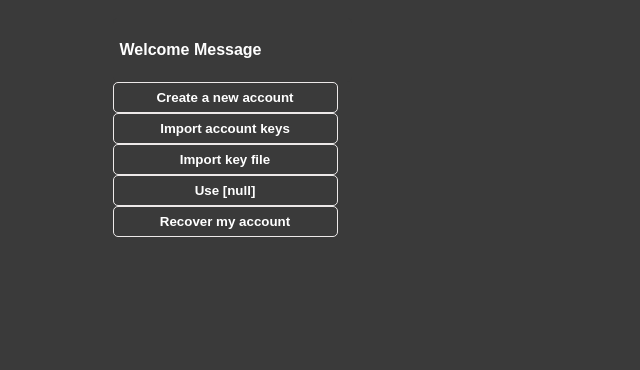
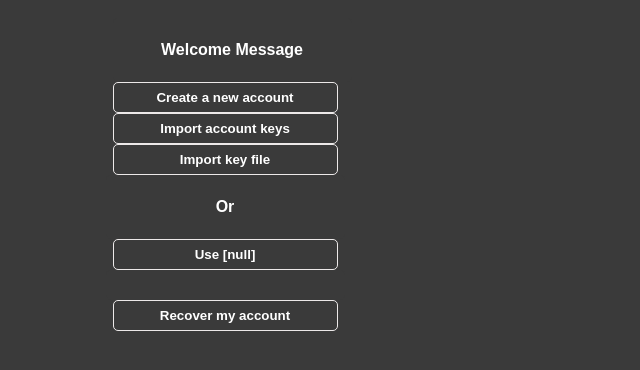
Before and after one commit to caiocesarbosco/keystore, a browser extension: page html/entrypoint.html in a window 1280 px wide. Shown: the part 180-550 px from the top of the page, without its empty margins (0-640 px from the left). Drawn offline with Linux system fonts and the light colour scheme.

Commit message:
Spacing and Centralized Text on Homescreen

```diff
--- a/css/style.css
+++ b/css/style.css
@@ -63,4 +63,5 @@ html {
     background-color: #3a3a3a;
     cursor: pointer;
     outline: none;
+    text-align: center;
   }
--- a/html/entrypoint.html
+++ b/html/entrypoint.html
@@ -21,7 +21,13 @@
         <input type="button" value="Create a new account" id="create-account-submit" class="generic-button">
         <input type="button" value="Import account keys" id="import-account-submit" class="generic-button">
         <input type="button" value="Import key file" id="import-file-submit" class="generic-button">
+        <div class="simple-text" id="welcome-text">
+          <p>Or</p>
+        </div>
         <input type="button" id="user-id" class="generic-button">
+        <div class="simple-text" id="welcome-text">
+          <p></p>
+        </div>
         <input type="button" value="Recover my account" class="generic-button">
       </form>
     </div>
```
